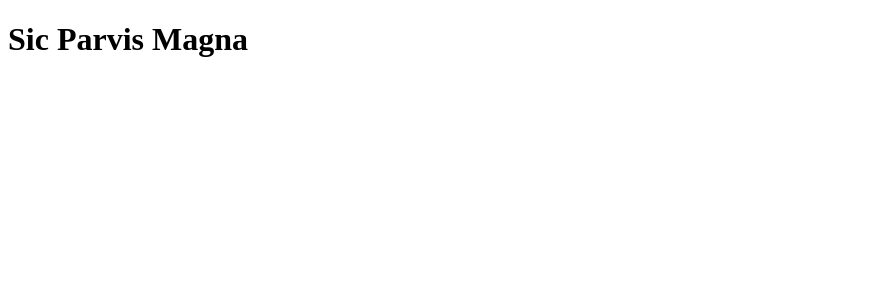
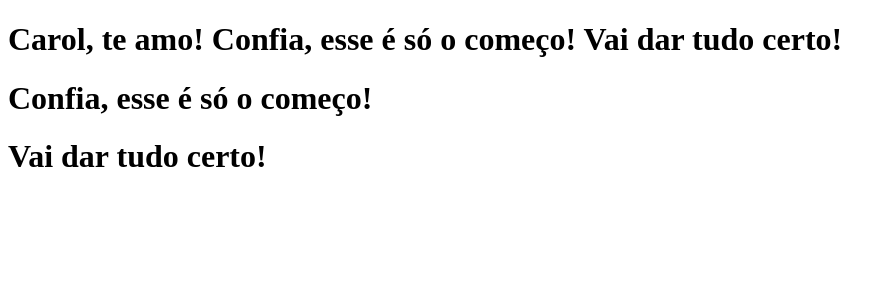
Before and after one commit to DAVIGSOUZA/clone-tabnews, a Next.js app: page / in a window 1280 px wide. Shown: the top 300 px of the page, without its empty margins (0-895 px from the left). Built offline with nearby package versions, Linux system fonts and the light colour scheme.

Commit message:
update initial message

```diff
--- a/pages/index.js
+++ b/pages/index.js
@@ -1,7 +1,9 @@
 const Home = () => {
   return (
     <div>
-      <h1>Sic Parvis Magna</h1>
+      <h1>Carol, te amo! Confia, esse é só o começo! Vai dar tudo certo!</h1>
+      <h1>Confia, esse é só o começo!</h1>
+      <h1>Vai dar tudo certo!</h1>
     </div>
   );
 };
```
